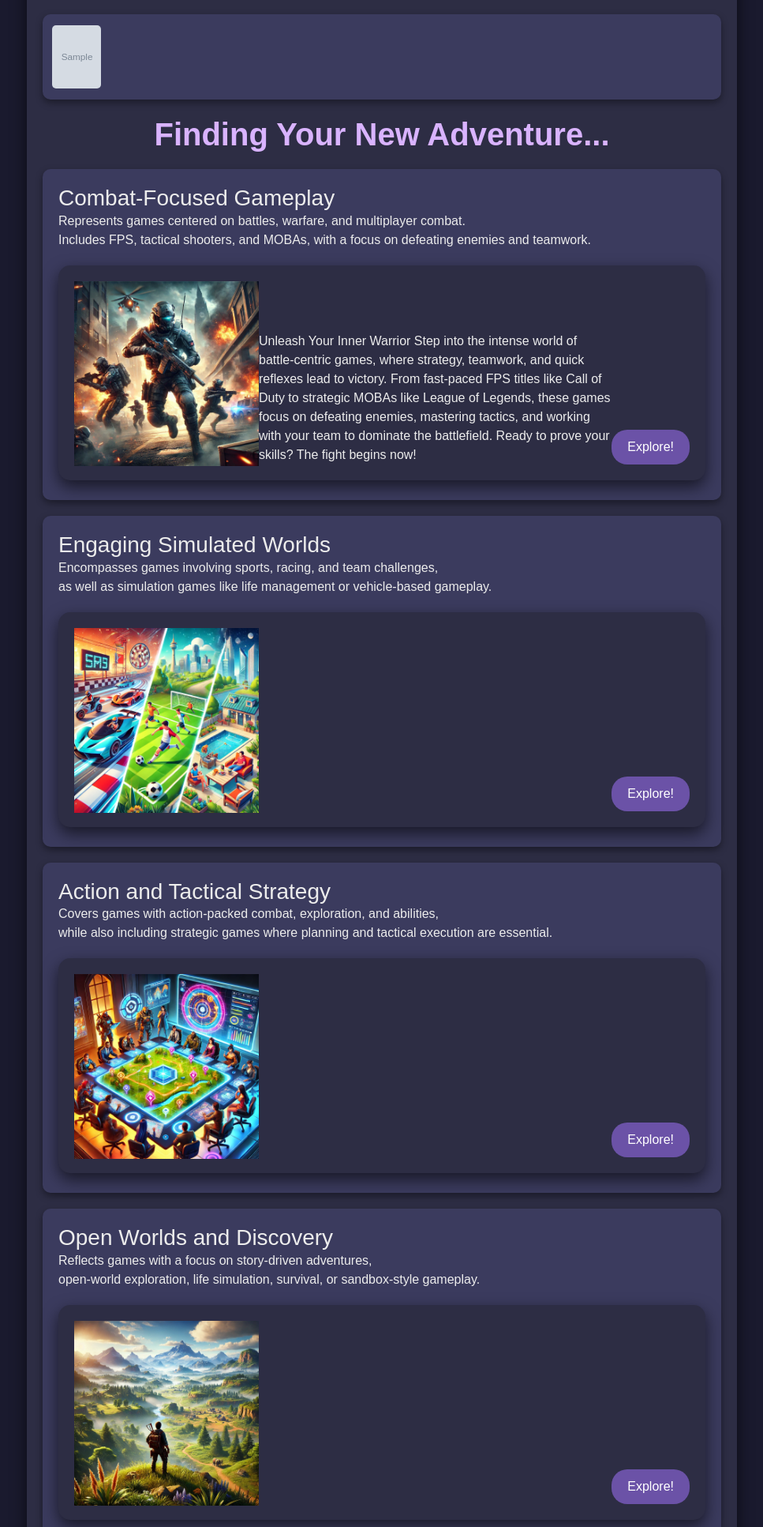
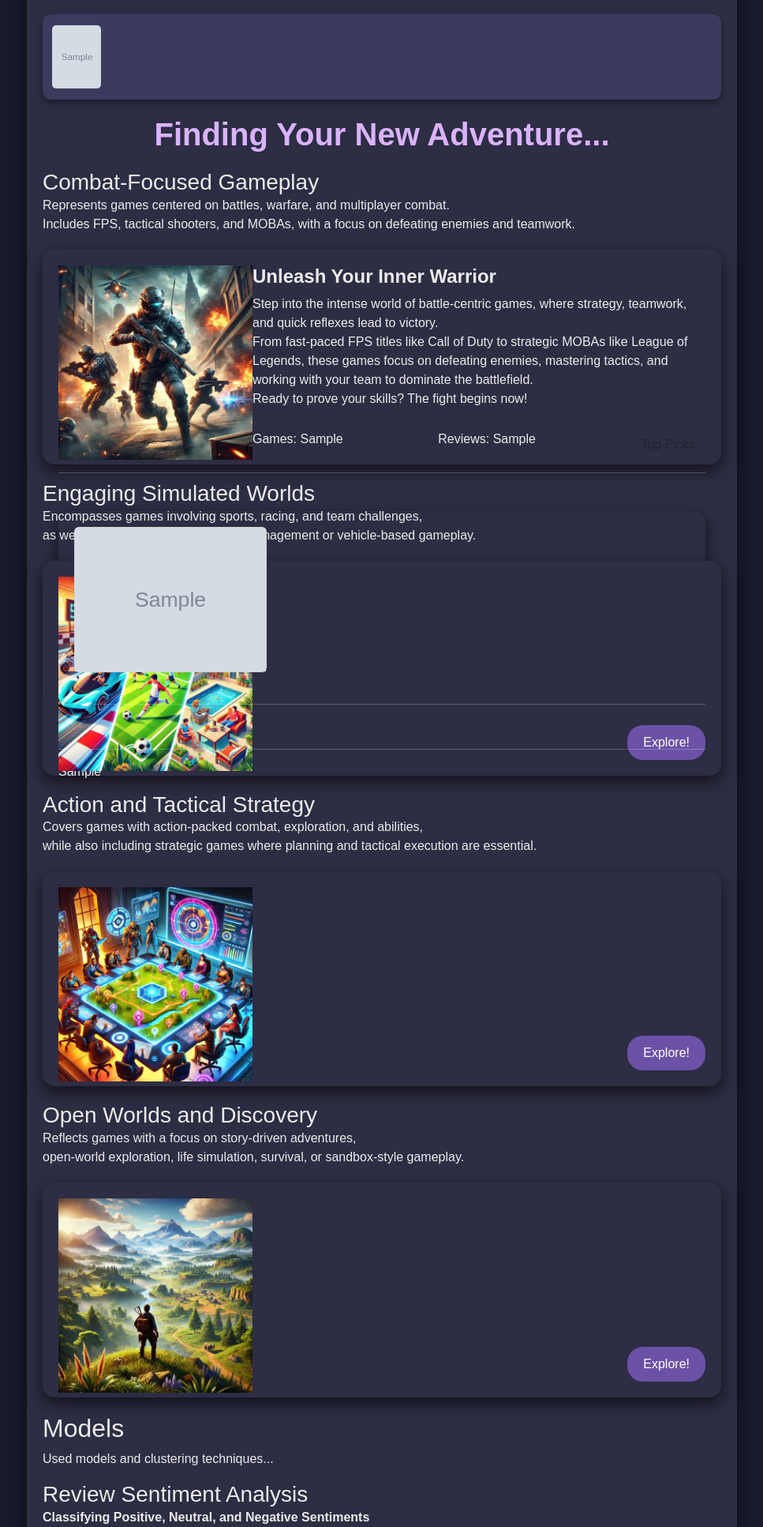
Before and after one commit to Senimtra/robo-reviews, a Django app: template core/templates/index.html in a window 1280 px wide. Shown: the part 589-2522 px from the top of the page at 79% size, without its empty margins (156-1123 px from the left). Run offline with Django 4.2, Linux system fonts and the light colour scheme; the template is opened without the code that fills it: most values are stand-ins (such as "Sample title", 1, 10 or a date in 2020); grey boxes marked "Sample" are stand-in pictures.

Commit message:
add initial version of text summarization - combat games

```diff
--- a/core/templates/index.html
+++ b/core/templates/index.html
@@ -1,18 +1,22 @@
 {% load static %}
 <!DOCTYPE html>
 <html lang="en">
+
 <head>
-    <meta charset="UTF-8">
-    <meta name="viewport" content="width=device-width, initial-scale=1.0">
+    <meta charset="UTF-8" />
+    <meta name="viewport" content="width=device-width, initial-scale=1.0" />
     <title>Game Reviews</title>
-    <link href="https://cdn.jsdelivr.net/npm/bootstrap@5.3.0-alpha1/dist/css/bootstrap.min.css" rel="stylesheet">
-    <link href="{% static 'styles/styles.css' %}" rel="stylesheet">
+    <link href="https://cdn.jsdelivr.net/npm/bootstrap@5.3.0-alpha1/dist/css/bootstrap.min.css" rel="stylesheet" />
+    <link href="{% static 'styles/styles.css' %}" rel="stylesheet" />
 </head>
+
 <body>
+    <!-- Navigation Bar -->
     <nav class="navbar navbar-expand-sm">
         <div class="container-fluid">
             <a class="navbar-brand" href="#">Game Reviews</a>
-            <button class="navbar-toggler" type="button" data-bs-toggle="collapse" data-bs-target="#navbarNav" aria-controls="navbarNav" aria-expanded="false" aria-label="Toggle navigation">
+            <button class="navbar-toggler" type="button" data-bs-toggle="collapse" data-bs-target="#navbarNav"
+                aria-controls="navbarNav" aria-expanded="false" aria-label="Toggle navigation">
                 <span class="navbar-toggler-icon"></span>
             </button>
             <div class="collapse navbar-collapse" id="navbarNav">
@@ -33,99 +37,188 @@
             </div>
         </div>
     </nav>
+
     <div class="container">
-        <img src="{% static 'images/robo_reviews_header.png' %}" alt="Gaming AI Robot" class="header-image">
+        <!-- Header Image -->
+        <img src="{% static 'images/robo_reviews_header.png' %}" alt="Gaming AI Robot" class="header-image" />
+
+        <!-- Top Games Section -->
         <div class="top-games">
             <div class="row">
                 {% for image in top_games_image_list %}
-                    <div class="col-1 p-1">
-                        <div><img src="{{ image }}" class="card-img"></div>
-                    </div>
+                <div class="col-1 p-1">
+                    <div><img src="{{ image }}" class="card-img" /></div>
+                </div>
                 {% endfor %}
             </div>
         </div>
+
+        <!-- Main Title -->
         <h1 class="header-title">Finding Your New Adventure...</h1>
-        <div class="review-card">
+
+        <!-- Combat-Focused Gameplay Section -->
+        <div class="body-card">
             <h3 class="card-title">Combat-Focused Gameplay</h3>
-            <p class="card-text">Represents games centered on battles, warfare, and multiplayer combat.<br>
-                Includes FPS, tactical shooters, and MOBAs, with a focus on defeating enemies and teamwork.</p>
-            <div class="container summary-box d-flex">
-                <div class="card-body" style="flex: 3;">
-                    <img src="{% static 'images/games_topic_1.png' %}" width="100%">
+            <p class="card-text">
+                Represents games centered on battles, warfare, and multiplayer
+                combat.<br />
+                Includes FPS, tactical shooters, and MOBAs, with a focus on defeating
+                enemies and teamwork.
+            </p>
+            <div class="container summary-box">
+                <div class="summary-head d-flex">
+                    <!-- Image Section -->
+                    <div class="card-body summary-image" style="flex: 3">
+                        <img src="{% static 'images/games_topic_1.png' %}" width="100%" />
+                    </div>
+                    <!-- Content Section -->
+                    <div class="summary-content d-flex flex-column justify-content-between" style="flex: 7">
+                        <div>
+                            <h4><b>Unleash Your Inner Warrior</b></h4>
+                            <div>
+                                Step into the intense world of battle-centric games, where
+                                strategy, teamwork, and quick reflexes lead to victory.<br />From
+                                fast-paced FPS titles like Call of Duty to strategic MOBAs
+                                like League of Legends, these games focus on defeating
+                                enemies, mastering tactics, and working with your team to
+                                dominate the battlefield.<br />Ready to prove your skills? The
+                                fight begins now!
+                            </div>
+                        </div>
+                        <div class="d-flex justify-content-between">
+                            <div>Games: {{ genre_all_games.CombatFocused }}</div>
+                            <div>Reviews: {{ genre_all_reviews.CombatFocused }}</div>
+                            <a class="btn summary-btn" data-bs-toggle="collapse" href="#collapseSummary1" role="button"
+                                aria-expanded="false" aria-controls="collapseSummary1">
+                                Top Picks
+                            </a>
+                        </div>
+                    </div>
                 </div>
-                <div class="d-flex justify-content-end align-items-end" style="flex: 7;">
-                    Unleash Your Inner Warrior
 
-Step into the intense world of battle-centric games, where strategy, teamwork, and quick reflexes lead to victory. From fast-paced FPS titles like Call of Duty to strategic MOBAs like League of Legends, these games focus on defeating enemies, mastering tactics, and working with your team to dominate the battlefield. Ready to prove your skills? The fight begins now!
-                    <button class="btn btn-games" onclick="expandSummary(this)">Explore!</button>
+                <!-- Top Picks Collapse Section -->
+                <div class="collapse show" id="collapseSummary1">
+                    <hr class="w-100">
+                    <div class="container mt-5">
+                        <div class="row d-flex justify-content-between">
+                            {% for game in top_combat_picks %}
+                            <div class="col-md-4 d-flex">
+                                <div class="card flex-fill">
+                                    <img src="{{ game.images }}" class="card-img-top" alt="Game Image">
+                                </div>
+                            </div>
+                            {% endfor %}
+                        </div>
+                    </div>
+                    <hr class="w-100">
+                    <div class="pro-text">{{ summarized_text.0|safe }}</div>
+                    <hr class="w-100">
+                    <div class="contra-text">{{ summarized_text.1|safe }}</div>
                 </div>
             </div>
         </div>
-        <div class="review-card">
+
+        <!-- Additional Sections for Other Categories -->
+        <div class="body-card">
             <h3 class="card-title">Engaging Simulated Worlds</h3>
-            <p class="card-text">Encompasses games involving sports, racing, and team challenges,<br>
-                as well as simulation games like life management or vehicle-based gameplay.</p>
+            <p class="card-text">
+                Encompasses games involving sports, racing, and team challenges,<br />
+                as well as simulation games like life management or vehicle-based
+                gameplay.
+            </p>
             <div class="container summary-box d-flex">
-                <div class="card-body" style="flex: 3;">
-                    <img src="{% static 'images/games_topic_2.png' %}" width="100%">
+                <div class="card-body" style="flex: 3">
+                    <img src="{% static 'images/games_topic_2.png' %}" width="100%" />
                 </div>
-                <div class="d-flex justify-content-end align-items-end" style="flex: 7;">
-                    <button class="btn btn-games" onclick="expandSummary(this)">Explore!</button>
+                <div class="d-flex justify-content-end align-items-end" style="flex: 7">
+                    <button class="btn btn-games" onclick="expandSummary(this)">
+                        Explore!
+                    </button>
                 </div>
             </div>
         </div>
-        <div class="review-card">
+
+        <!-- Action and Tactical Strategy Section -->
+        <div class="body-card">
             <h3 class="card-title">Action and Tactical Strategy</h3>
-            <p class="card-text">Covers games with action-packed combat, exploration, and abilities,<br>
-                while also including strategic games where planning and tactical execution are essential.</p>
+            <p class="card-text">
+                Covers games with action-packed combat, exploration, and abilities,<br />
+                while also including strategic games where planning and tactical
+                execution are essential.
+            </p>
             <div class="container summary-box d-flex">
-                <div class="card-body" style="flex: 3;">
-                    <img src="{% static 'images/games_topic_3.png' %}" width="100%">
+                <div class="card-body" style="flex: 3">
+                    <img src="{% static 'images/games_topic_3.png' %}" width="100%" />
                 </div>
-                <div class="d-flex justify-content-end align-items-end" style="flex: 7;">
-                    <button class="btn btn-games" onclick="expandSummary(this)">Explore!</button>
+                <div class="d-flex justify-content-end align-items-end" style="flex: 7">
+                    <button class="btn btn-games" onclick="expandSummary(this)">
+                        Explore!
+                    </button>
                 </div>
             </div>
         </div>
-        <div class="review-card">
+
+        <!-- Open Worlds Section -->
+        <div class="body-card">
             <h3 class="card-title">Open Worlds and Discovery</h3>
-            <p class="card-text">Reflects games with a focus on story-driven adventures,<br>
-                open-world exploration, life simulation, survival, or sandbox-style gameplay.</p>
+            <p class="card-text">
+                Reflects games with a focus on story-driven adventures,<br />
+                open-world exploration, life simulation, survival, or sandbox-style
+                gameplay.
+            </p>
             <div class="container summary-box d-flex">
-                <div class="card-body" style="flex: 3;">
-                    <img src="{% static 'images/games_topic_4.png' %}" width="100%">
+                <div class="card-body" style="flex: 3">
+                    <img src="{% static 'images/games_topic_4.png' %}" width="100%" />
                 </div>
-                <div class="d-flex justify-content-end align-items-end" style="flex: 7;">
-                    <button class="btn btn-games" onclick="expandSummary(this)">Explore!</button>
+                <div class="d-flex justify-content-end align-items-end" style="flex: 7">
+                    <button class="btn btn-games" onclick="expandSummary(this)">
+                        Explore!
+                    </button>
                 </div>
             </div>
         </div>
+
+        <!-- Models Section -->
         <div id="models">
             <h2>Models</h2>
             <p>Used models and clustering techniques...</p>
         </div>
-        <div class="review-card">
+
+        <!-- Sentiment Analysis Section -->
+        <div class="body-card">
             <h3 class="card-title">Review Sentiment Analysis</h3>
-            <p class="card-title"><b>Classifying Positive, Neutral, and Negative Sentiments</b></p>
+            <p class="card-title">
+                <b>Classifying Positive, Neutral, and Negative Sentiments</b>
+            </p>
             <p></p>
-            <p class="card-text">This analysis is using DistilBERT in regression mode to predict a single sentiment score. The regression output is categorized into positive, neutral, or negative sentiments through binning.
-                <li>Deployed TinyBERT to ensure lightweight, efficient performance.</li>
-                <li>Highlighting the model's decision-making by marking words or phrases.</li>
+            <p class="card-text">
+                This analysis is using DistilBERT in regression mode to predict a
+                single sentiment score. The regression output is categorized into
+                positive, neutral, or negative sentiments through binning.
+                <li>
+                    Deployed TinyBERT to ensure lightweight, efficient performance.
+                </li>
+                <li>
+                    Highlighting the model's decision-making by marking words or
+                    phrases.
+                </li>
                 <li>Monte Carlo Sampling for enhanced result stability.</li>
             </p>
             <div>
                 <div class="row">
-                    <img src="{% static 'images/sentiment_1.png' %}">
+                    <img src="{% static 'images/sentiment_1.png' %}" />
                 </div>
-                <div><p></p></div>
+                <div>
+                    <p></p>
+                </div>
                 <div class="row">
                     <div class="col-md-6">
-                        <img src="{% static 'images/sentiment_2.png' %}" class="img-fluid" alt="Image 1">
+                        <img src="{% static 'images/sentiment_2.png' %}" class="img-fluid" alt="Image 1" />
                     </div>
                     <div class="col-md-6">
                         <div class="card">
                             <div class="card-body">
-                                <img src="{% static 'images/sentiment_3.png' %}" class="img-fluid" alt="Image 2">
+                                <img src="{% static 'images/sentiment_3.png' %}" class="img-fluid" alt="Image 2" />
                             </div>
                         </div>
                     </div>
@@ -133,7 +226,9 @@
             </div>
             <p></p>
         </div>
-        <div class="review-card">
+
+        <!-- Clustering Section -->
+        <div class="body-card">
             <h3 class="card-title">Clustering</h3>
             <p class="card-title"><b>Clustering</b></p>
             <div class="container my-4">
@@ -142,7 +237,7 @@
                         <div class="card-title">Topic 1</div>
                         <div class="card">
                             <div class="card-body">
-                                <img src="{% static 'images/topic_1.png' %}" width="100%">
+                                <img src="{% static 'images/topic_1.png' %}" width="100%" />
                             </div>
                         </div>
                     </div>
@@ -150,7 +245,7 @@
                         <div class="card-title">Topic 2</div>
                         <div class="card">
                             <div class="card-body">
-                                <img src="{% static 'images/topic_2.png' %}" width="100%">
+                                <img src="{% static 'images/topic_2.png' %}" width="100%" />
                             </div>
                         </div>
                     </div>
@@ -160,7 +255,7 @@
                         <div class="card-title">Topic 3</div>
                         <div class="card">
                             <div class="card-body">
-                                <img src="{% static 'images/topic_3.png' %}" width="100%">
+                                <img src="{% static 'images/topic_3.png' %}" width="100%" />
                             </div>
                         </div>
                     </div>
@@ -168,35 +263,57 @@
                         <div class="card-title">Topic 4</div>
                         <div class="card">
                             <div class="card-body">
-                                <img src="{% static 'images/topic_4.png' %}" width="100%">
+                                <img src="{% static 'images/topic_4.png' %}" width="100%" />
                             </div>
                         </div>
                     </div>
                 </div>
             </div>
-            <p class="card-text">Lorem ipsum dolor sit amet consectetur adipisicing elit. Qui, repellendus ipsa quam quibusdam quas, eaque eos ipsum dolorum eum, perspiciatis modi! Repellat quos pariatur non perspiciatis consequuntur, esse temporibus! Tempora.</p>
+            <p class="card-text">
+                Lorem ipsum dolor sit amet consectetur adipisicing elit. Qui,
+                repellendus ipsa quam quibusdam quas, eaque eos ipsum dolorum eum,
+                perspiciatis modi! Repellat quos pariatur non perspiciatis
+                consequuntur, esse temporibus! Tempora.
+            </p>
         </div>
-        <div class="review-card">
-            <h3 class="card-title">Summerizing</h3>
-            <p class="card-title"><b>Summerizing</b></p>
+
+        <!-- Summarizing Section -->
+        <div class="body-card">
+            <h3 class="card-title">Summarizing</h3>
+            <p class="card-title"><b>Summarizing</b></p>
             <p></p>
-            <p class="card-text">Lorem ipsum dolor sit amet consectetur adipisicing elit. Qui, repellendus ipsa quam quibusdam quas, eaque eos ipsum dolorum eum, perspiciatis modi! Repellat quos pariatur non perspiciatis consequuntur, esse temporibus! Tempora.</p>
+            <p class="card-text">
+                Lorem ipsum dolor sit amet consectetur adipisicing elit. Qui,
+                repellendus ipsa quam quibusdam quas, eaque eos ipsum dolorum eum,
+                perspiciatis modi! Repellat quos pariatur non perspiciatis
+                consequuntur, esse temporibus! Tempora.
+            </p>
         </div>
+
+        <!-- Footer -->
         <footer>&copy; 2024 Game Reviews Hub. All rights reserved.</footer>
     </div>
+
+    <!-- JavaScript Functions -->
     <script>
         function expandSummary(button) {
-            const summaryBox = button.closest('.summary-box');
-            const allSummaryBoxes = Array.from(document.getElementsByClassName('summary-box'));
-            const otherBoxes = allSummaryBoxes.filter(box => box !== summaryBox);
-            otherBoxes.forEach(box => box.classList.remove('expanded'));
-            summaryBox.classList.toggle('expanded');
+            const summaryBox = button.closest(".summary-box");
+            const allSummaryBoxes = Array.from(
+                document.getElementsByClassName("summary-box")
+            );
+            const otherBoxes = allSummaryBoxes.filter((box) => box !== summaryBox);
+            otherBoxes.forEach((box) => box.classList.remove("expanded"));
+            summaryBox.classList.toggle("expanded");
         }
     </script>
+
     <body>
-    <script type="module">
-        import { expandSummary } from "{% static 'js/scripts.js' %}";
-    </script>
+        <!-- External Scripts -->
+        <script type="module">
+            import { expandSummary } from "{% static 'js/scripts.js' %}";
+        </script>
+        <script src="https://cdn.jsdelivr.net/npm/bootstrap@5.3.0-alpha1/dist/js/bootstrap.bundle.min.js"></script>
     </body>
 </body>
+
 </html>
```
